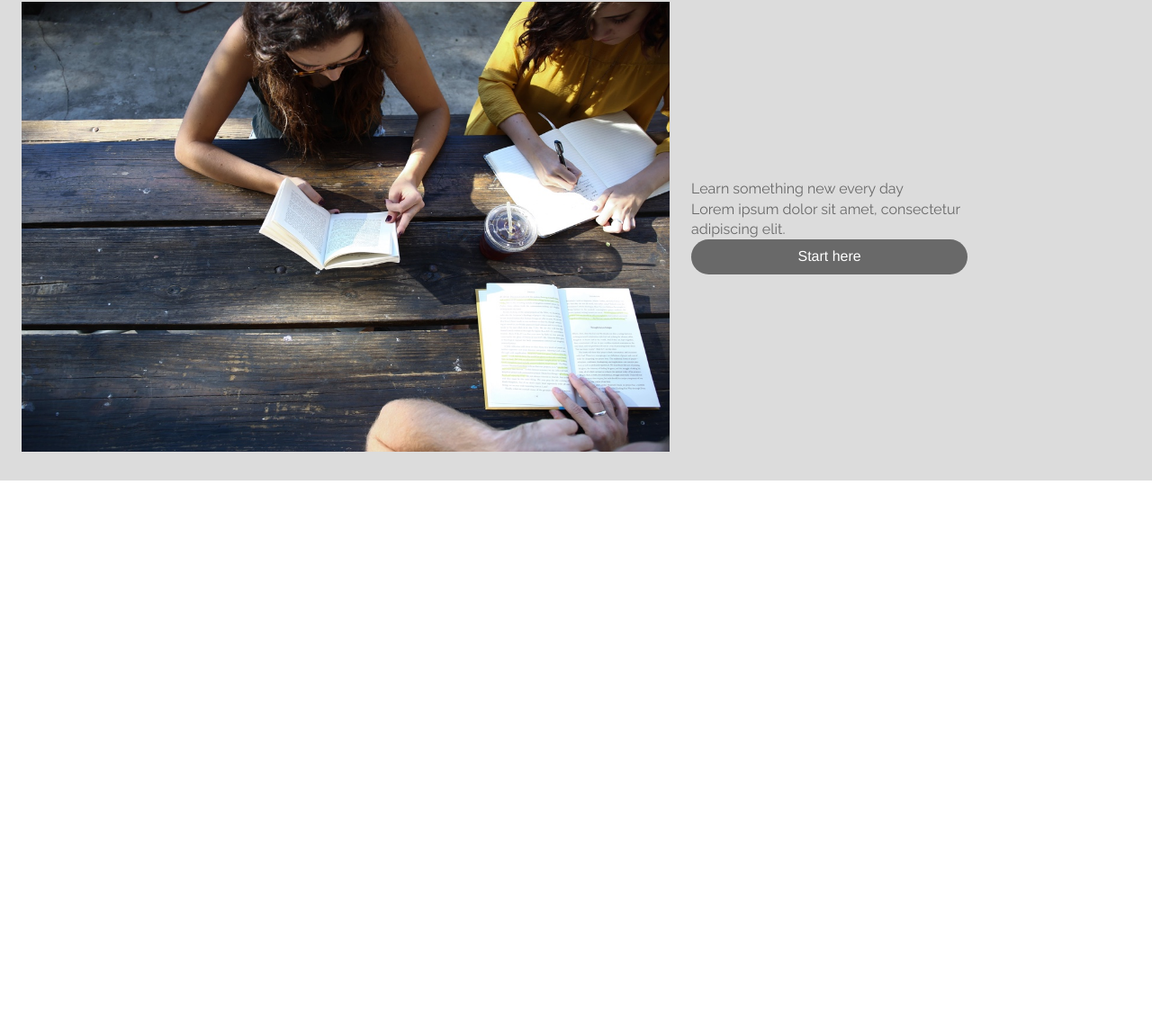
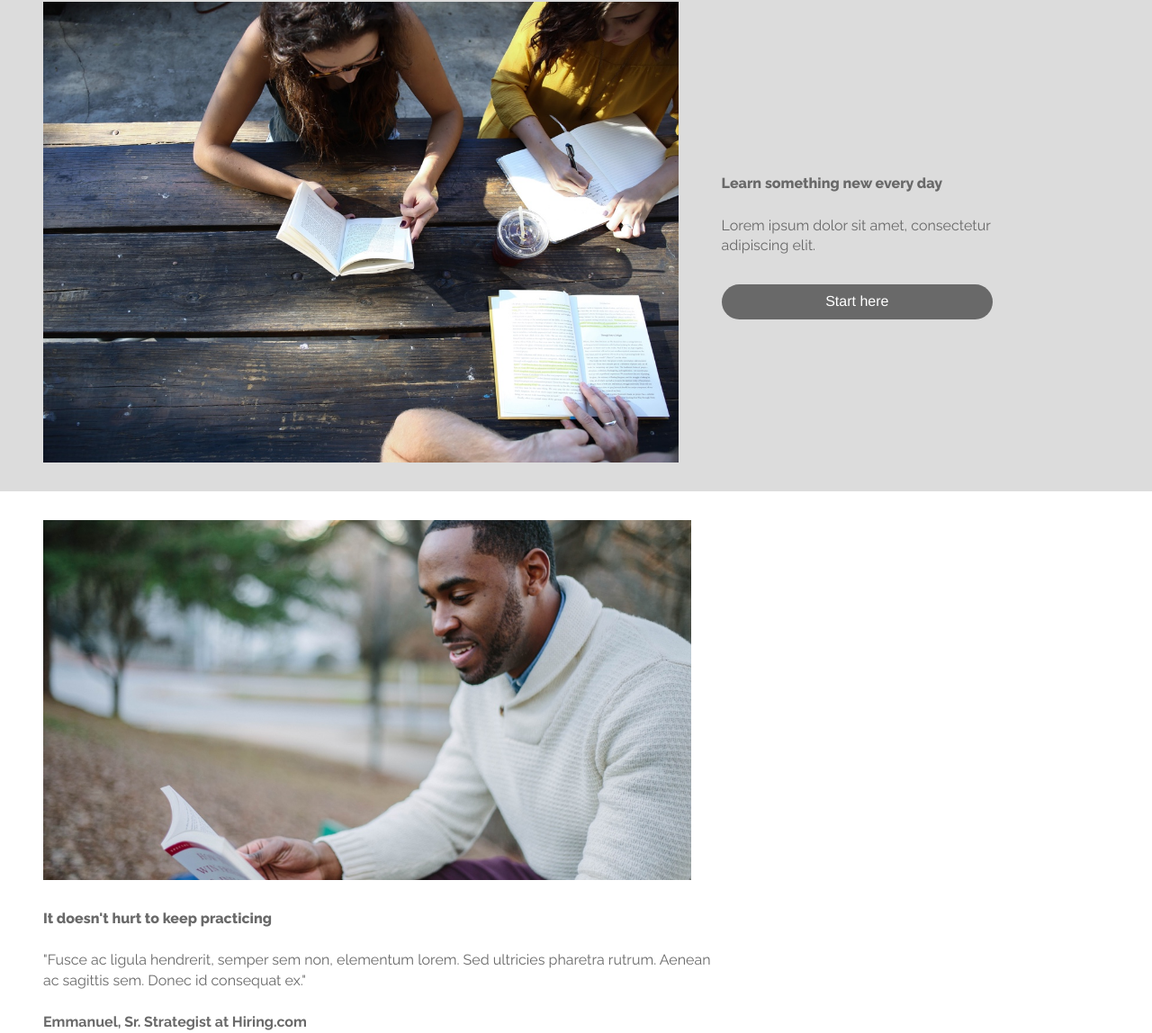
Before and after one commit to NYCuratrix/ColmarAcademy, a plain HTML site: page index.html in a window 1280 px wide. Shown: the part 94-1242 px from the top of the page at 90% size. Before the commit the page ends 800 px from the top, so only its background shows below. Drawn offline with Linux system fonts and the light colour scheme; files that its build step writes are made by us from their sources.

Commit message:
Adding quote box

```diff
--- a/index.html
+++ b/index.html
@@ -5,9 +5,8 @@
     <title>Colmar Academy</title>
     <link href="reources/css/reset.css" type="text/css" rel="stylesheet">
     <link href="resources/css/style.css" type="text/css" rel="stylesheet">
-    <link href="https://fonts.googleapis.com/css?family=Ubuntu" rel="stylesheet">
-    <link href="https://fonts.googleapis.com/css?family=Raleway" rel="stylesheet">
-
+    <link href="https://fonts.googleapis.com/css?family=Ubuntu:400,700" rel="stylesheet">
+    <link href="https://fonts.googleapis.com/css?family=Raleway:400,700,800" rel="stylesheet">
   </head>
 
 <body>
@@ -49,10 +48,20 @@
   </div>
 </div>
 
-<!-- Quote Box -->
+<!-- Info Box -->
+<div class="container">
+  <div class="information">
+    <div class="left-box">
+      <img src="resources/images/information-main.jpg" alt="Man reading book outdoors">
+      <div class="quote">
+        <h1>It doesn't hurt to keep practicing</h1>
+        <p>"Fusce ac ligula hendrerit, semper sem non, elementum lorem. Sed ultricies pharetra rutrum. Aenean ac sagittis sem. Donec id consequat ex."</p>
+        <span>Emmanuel, Sr. Strategist at Hiring.com</span>
+      </div>
+    </div>
+  </div>
 
-<!-- Info Box -->
-
+</div>
 <!-- Learning Box -->
 
 <!-- Thesis Box -->
--- a/resources/css/style.css
+++ b/resources/css/style.css
@@ -12,6 +12,11 @@ body {
   display: flex;
   margin: auto;
 }*/
+
+h1 {
+  font-weight: 800;
+  padding-bottom: 1.5rem;
+}
 
 /* Header */
 
@@ -61,6 +66,7 @@ ul li {
   display: flex;
   flex-direction: column;
   width: 60%;
+  padding-left: 1.5rem;
 }
 
 .right-box {
@@ -78,11 +84,12 @@ ul li {
 
 .banner .left-box img {
   padding: 2rem 1.5rem;
-  height: 500px;
+  height: 32rem;
 }
 
 .banner-text {
   width: 60%;
+  padding: 2rem 1.5rem;
   display: flex;
   flex-direction: column;
   justify-content: center;
@@ -91,12 +98,35 @@ ul li {
   font-family: "Raleway", "Helvetica", sans-serif;
 }
 
+.banner-text h3 {
+  font-weight: 400;
+}
 .button {
   width: 60%;
   background-color: rgb(105, 105, 105);
   color: white;
   padding-top: 0.5rem;
   padding-bottom: 0.5rem;
+  margin-left: 1.5rem;
   text-align: center;
   border-radius: 25px;
 }
+
+/* Info box */
+.information .left-box img{
+  padding: 2rem 1.5rem;
+  height: 25rem;
+}
+.quote {
+  padding-left: 1.5rem;
+  font-family: "Raleway", "Helvetica", sans-serif;
+  color: rgb(105, 105, 105);
+}
+.quote p {
+  font-weight: 400;
+  padding-bottom: 1.5rem;
+}
+
+.quote span {
+  font-weight: 700;
+}
```
